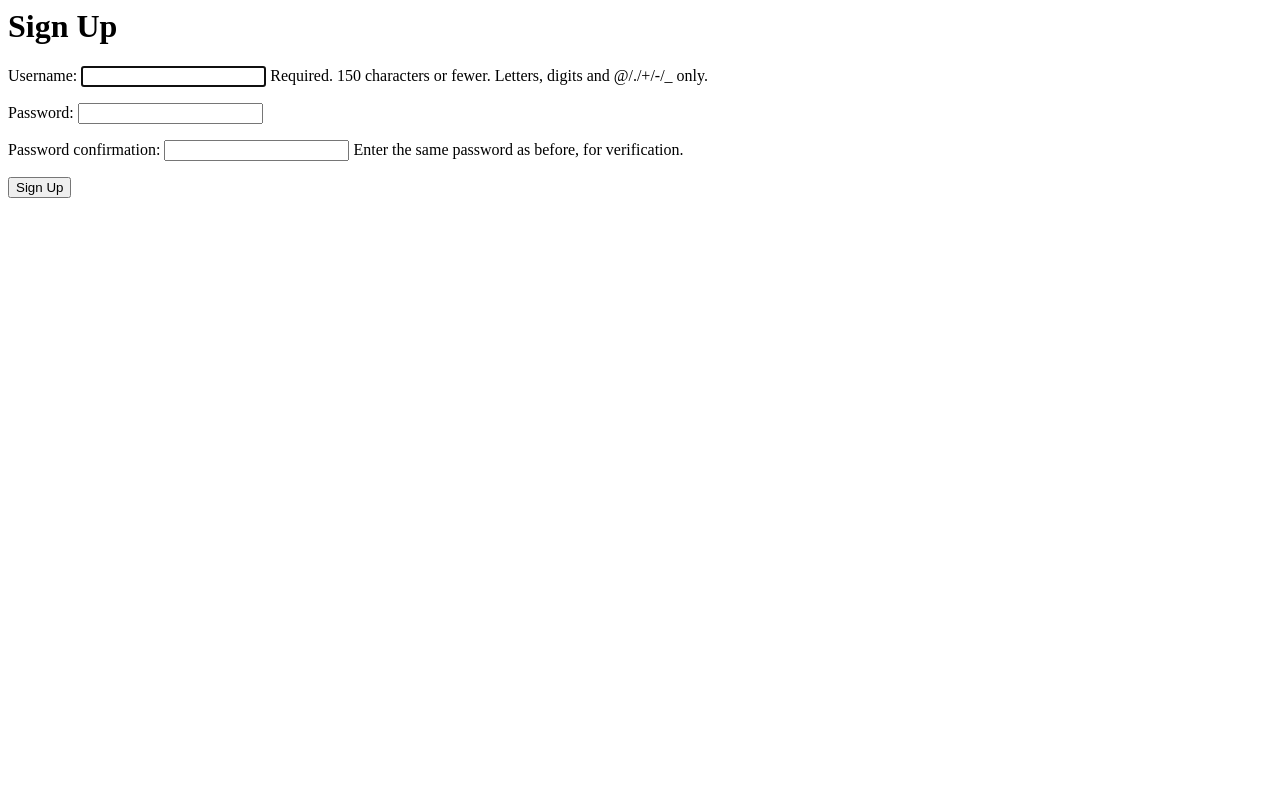
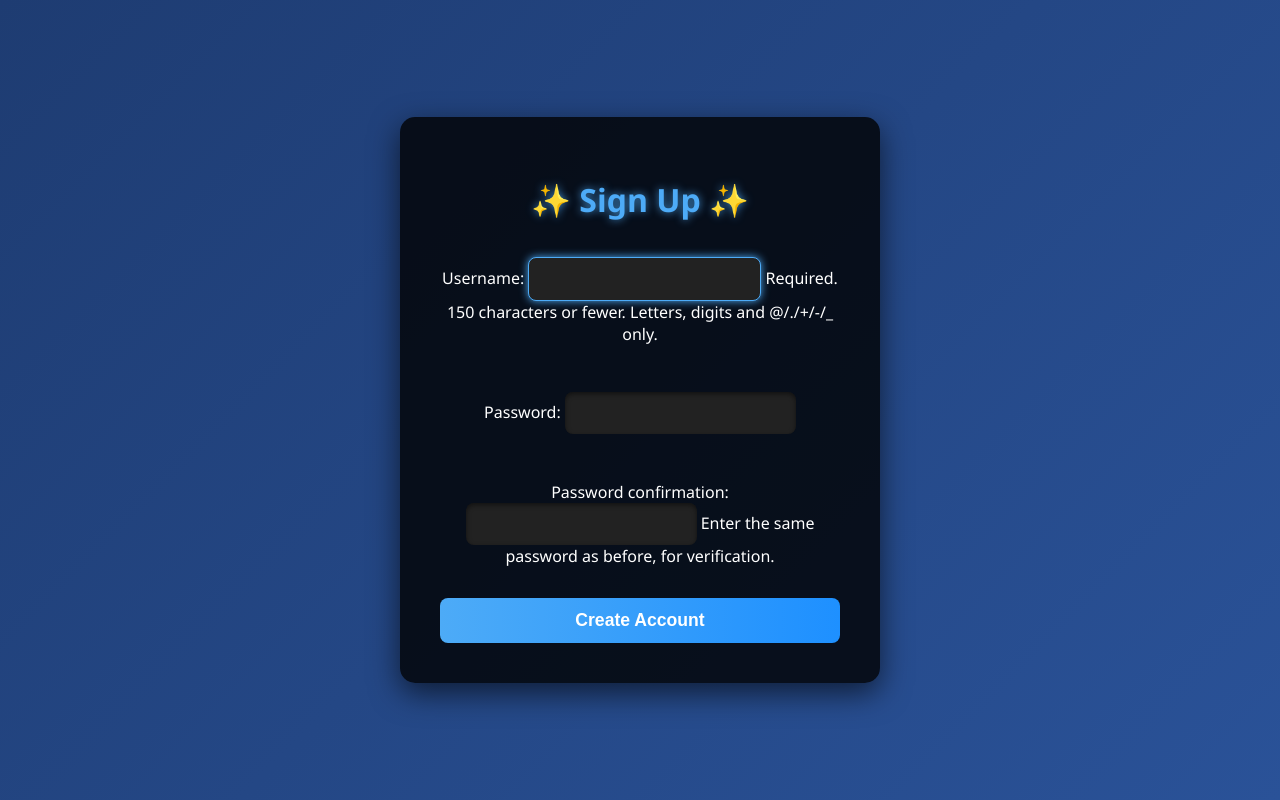
Before and after one commit to sonuupahyaya/note_app_project, a Django app: page /accounts/signup/ in a window 1280 px wide. Run offline with Django 5.2, Linux system fonts and the light colour scheme.

Commit message:
Updated signup page UI

```diff
--- a/templates/registration/signup.html
+++ b/templates/registration/signup.html
@@ -1,5 +1,86 @@
-<h1>Sign Up</h1>
-<form method="post">{% csrf_token %}
-    {{ form.as_p }}
-    <button type="submit">Sign Up</button>
-</form>
+<!DOCTYPE html>
+<html lang="en">
+<head>
+    <meta charset="UTF-8">
+    <meta name="viewport" content="width=device-width, initial-scale=1.0">
+    <title>Sign Up</title>
+    <style>
+        body {
+            margin: 0;
+            padding: 0;
+            font-family: 'Segoe UI', Tahoma, Geneva, Verdana, sans-serif;
+            display: flex;
+            justify-content: center;
+            align-items: center;
+            height: 100vh;
+            background: linear-gradient(135deg, #1e3c72, #2a5298);
+            color: #fff;
+        }
+        .signup-container {
+            background: rgba(0, 0, 0, 0.8);
+            padding: 40px;
+            border-radius: 15px;
+            box-shadow: 0 10px 30px rgba(0,0,0,0.6);
+            width: 100%;
+            max-width: 400px;
+            text-align: center;
+            animation: fadeIn 1s ease-in-out;
+        }
+        h1 {
+            margin-bottom: 20px;
+            font-size: 2rem;
+            color: #4dabf7;
+            text-shadow: 0px 0px 8px rgba(77,171,247,0.8);
+        }
+        form {
+            display: flex;
+            flex-direction: column;
+            gap: 15px;
+        }
+        input, select, textarea {
+            padding: 12px;
+            border-radius: 8px;
+            border: none;
+            outline: none;
+            font-size: 1rem;
+            background: #222;
+            color: #fff;
+            box-shadow: inset 0 2px 5px rgba(0,0,0,0.5);
+        }
+        input:focus {
+            border: 1px solid #4dabf7;
+            box-shadow: 0 0 8px #4dabf7;
+        }
+        button {
+            background: linear-gradient(90deg, #4dabf7, #1e90ff);
+            border: none;
+            padding: 12px;
+            font-size: 1.1rem;
+            font-weight: bold;
+            color: #fff;
+            border-radius: 8px;
+            cursor: pointer;
+            transition: 0.3s;
+        }
+        button:hover {
+            background: linear-gradient(90deg, #1e90ff, #4dabf7);
+            transform: scale(1.05);
+            box-shadow: 0 4px 12px rgba(0,0,0,0.5);
+        }
+        @keyframes fadeIn {
+            from { opacity: 0; transform: translateY(-20px); }
+            to { opacity: 1; transform: translateY(0); }
+        }
+    </style>
+</head>
+<body>
+    <div class="signup-container">
+        <h1>✨ Sign Up ✨</h1>
+        <form method="post">
+            {% csrf_token %}
+            {{ form.as_p }}
+            <button type="submit">Create Account</button>
+        </form>
+    </div>
+</body>
+</html>
```
